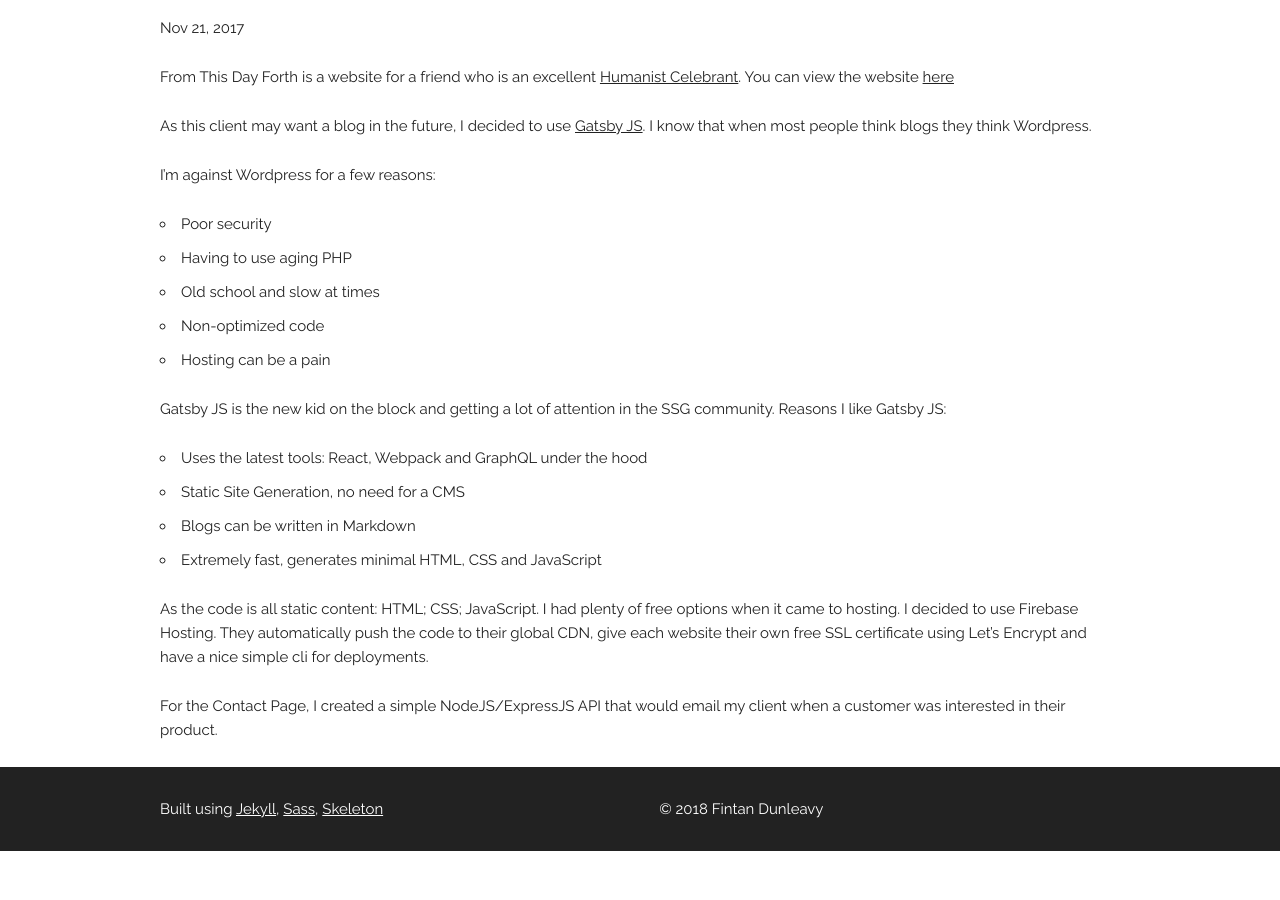
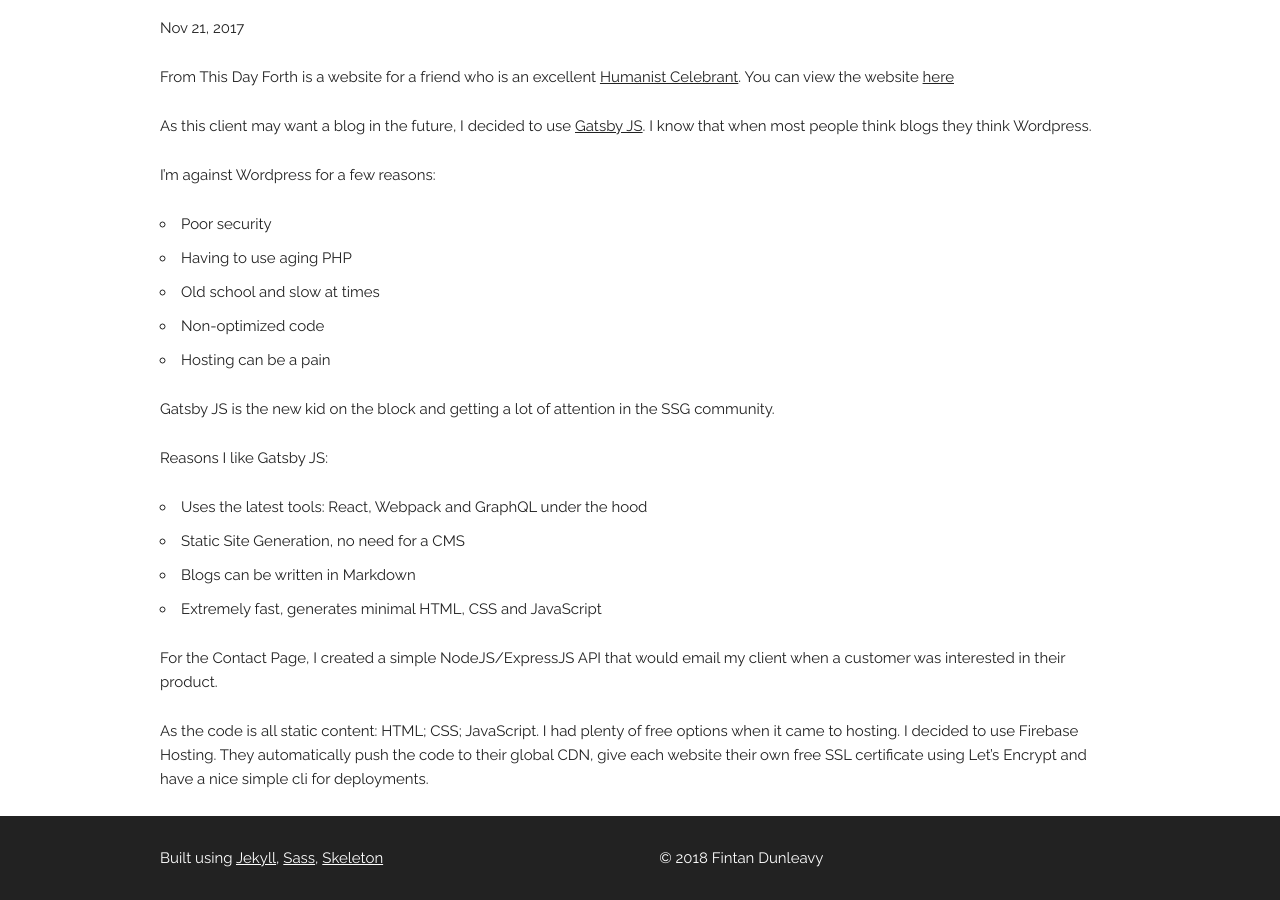
Before and after one commit to fintand/fintand.github.io, a Jekyll site: the page built from _posts/2018-01-21-fromthisdayforth.markdown, in a window 1280 px wide and 900 px high, scrolled down 634 px. Built offline with Jekyll 4.4.1, drawn with Linux system fonts in a browser that asks for light colours; nearby versions of some CDN libraries; before the commit the page ends 1485 px from its top, so only the background shows below that.

Commit message:
minor changes

```diff
--- a/_posts/2018-01-21-fromthisdayforth.markdown
+++ b/_posts/2018-01-21-fromthisdayforth.markdown
@@ -17,15 +17,17 @@
 - Non-optimized code
 - Hosting can be a pain
 
-Gatsby JS is the new kid on the block and getting a lot of attention in the SSG community. Reasons I like Gatsby JS:
+Gatsby JS is the new kid on the block and getting a lot of attention in the SSG community.
+
+Reasons I like Gatsby JS:
 
 - Uses the latest tools: React, Webpack and GraphQL under the hood
 - Static Site Generation, no need for a CMS
 - Blogs can be written in Markdown
 - Extremely fast, generates minimal HTML, CSS and JavaScript
 
+For the Contact Page, I created a simple NodeJS/ExpressJS API that would email my client when a customer was interested in their product.
+
 As the code is all static content: HTML; CSS; JavaScript. I had plenty of free options when it came to hosting. I decided
 to use Firebase Hosting. They automatically push the code to their global CDN, give each website their own free SSL certificate using
 Let's Encrypt and have a nice simple cli for deployments.
-
-For the Contact Page, I created a simple NodeJS/ExpressJS API that would email my client when a customer was interested in their product.
```
